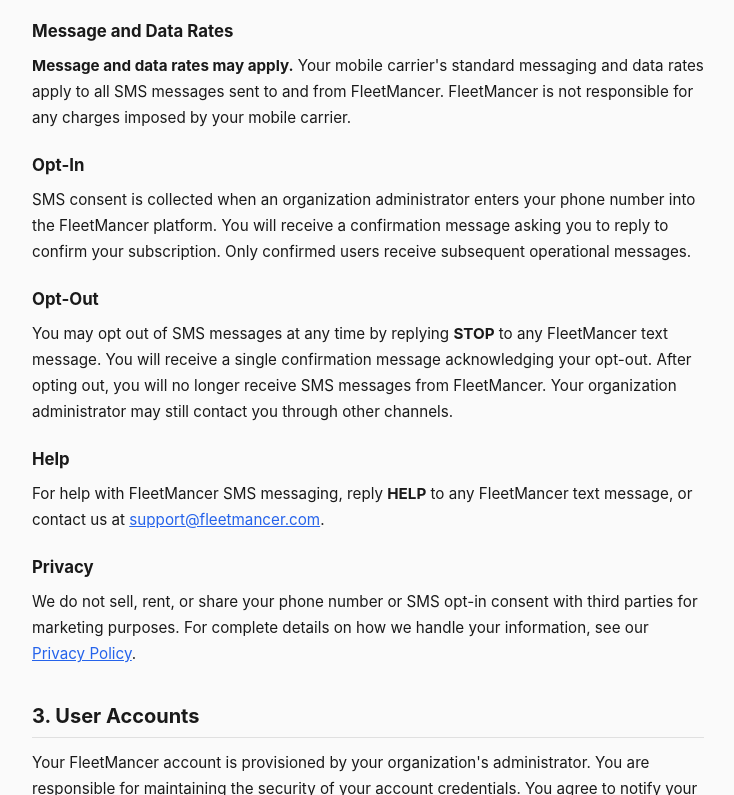
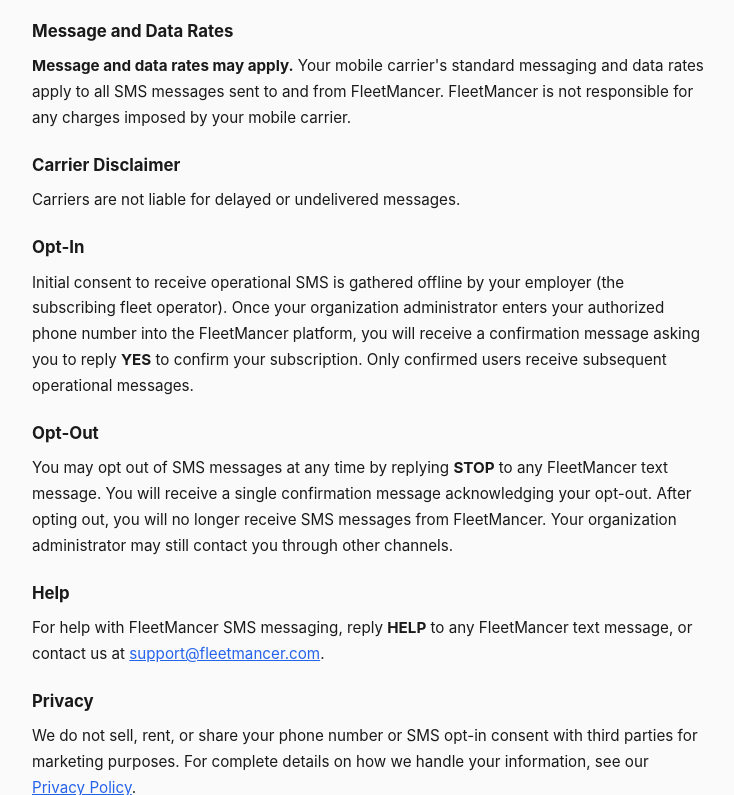
Before and after one commit to fleetmancerlabs/fleetmancer-legal, a plain HTML site: page terms-and-conditions.html in a window 1280 px wide. Shown: the part 1104-1899 px from the top of the page, without its empty margins (272-1006 px from the left). Drawn offline with Linux system fonts and the light colour scheme.

Commit message:
Update effective date and consent language in terms

```diff
--- a/terms-and-conditions.html
+++ b/terms-and-conditions.html
@@ -29,7 +29,7 @@
 <body>
 
 <h1>Terms &amp; Conditions</h1>
-<p class="effective">Effective Date: February 24, 2026 &nbsp;|&nbsp; Last Updated: February 24, 2026</p>
+<p class="effective">Effective Date: February 24, 2026 &nbsp;|&nbsp; Last Updated: February 26, 2026</p>
 
 <p>These Terms and Conditions ("Terms") govern your use of the FleetMancer platform and related services, including SMS/text messaging, provided by FleetMancer Labs LLC ("FleetMancer," "we," "us," or "our"). By using the FleetMancer platform or receiving messages from FleetMancer, you agree to these Terms.</p>
 
@@ -59,8 +59,11 @@
 <h3>Message and Data Rates</h3>
 <p><strong>Message and data rates may apply.</strong> Your mobile carrier's standard messaging and data rates apply to all SMS messages sent to and from FleetMancer. FleetMancer is not responsible for any charges imposed by your mobile carrier.</p>
 
+<h3>Carrier Disclaimer</h3>
+<p>Carriers are not liable for delayed or undelivered messages.</p>
+
 <h3>Opt-In</h3>
-<p>SMS consent is collected when an organization administrator enters your phone number into the FleetMancer platform. You will receive a confirmation message asking you to reply to confirm your subscription. Only confirmed users receive subsequent operational messages.</p>
+<p>Initial consent to receive operational SMS is gathered offline by your employer (the subscribing fleet operator). Once your organization administrator enters your authorized phone number into the FleetMancer platform, you will receive a confirmation message asking you to reply <strong>YES</strong> to confirm your subscription. Only confirmed users receive subsequent operational messages.</p>
 
 <h3>Opt-Out</h3>
 <p>You may opt out of SMS messages at any time by replying <strong>STOP</strong> to any FleetMancer text message. You will receive a single confirmation message acknowledging your opt-out. After opting out, you will no longer receive SMS messages from FleetMancer. Your organization administrator may still contact you through other channels.</p>
```
